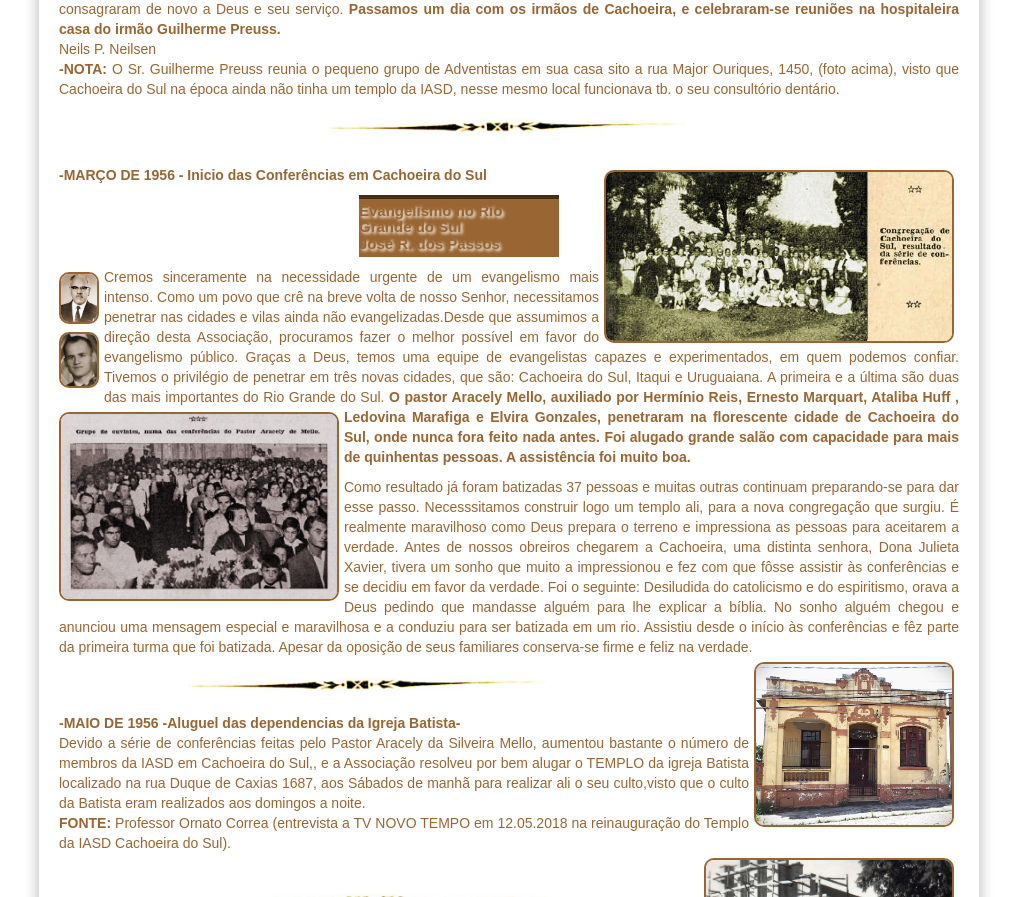
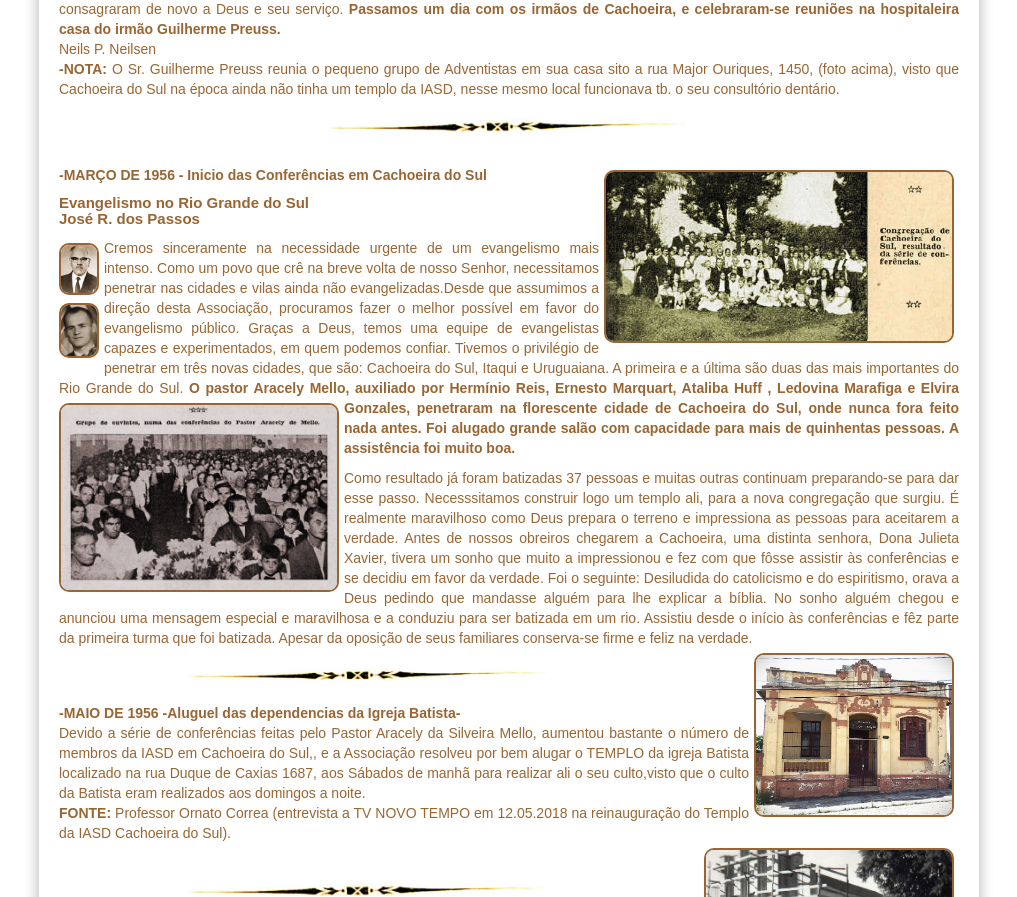
Before and after one commit to claudiovargas1955/claudiovargas1955.github.io, a Jekyll site: the page built from _pages/história-da-iasd-cachoeira.html, in a window 1280 px wide. Shown: the part 3709-4606 px from the top of the page, without its empty margins (131-1148 px from the left). Built offline with Jekyll 4.4.1, drawn with Linux system fonts in a browser that asks for light colours; some web fonts are replaced.

Commit message:
Update história-da-iasd-cachoeira.html

```diff
--- a/_pages/história-da-iasd-cachoeira.html
+++ b/_pages/história-da-iasd-cachoeira.html
@@ -91,15 +91,6 @@ details[open] summary {color:#996633;
     margin-left:0px;
   }
 
-    h5{ background: #996633;
-    width:200px;
-    border-top: #996633 groove 8px;
-    border-bottom: #996633 double 5px;
-    text-align: center;
-    color: white;
-    font-size: 20px;
-    margin-left:300px;
-  }
 
 
 
@@ -499,7 +490,7 @@ acima, e vc. será direcionado ao vídeo. </p><br>
 
 <img class="dir3" style="float:center"; src="/images/Separador2.jpg" class="img-responsive" width="400px" title="";/><br>
 
-  <h5>GENEALOGIA</h5>
+  <h4>GENEALOGIA</h4>
 <p><details><summary>GENEALOGIA DOS PIONEIROS DA IASD CACHOEIRA DO SUL (CLICAR PARA ABRIR)</summary></p>
 <p><b>-Pr. ARACELY DA SILVEIRA MELLO: </b><br>
 DATA NASC.: 26.10.1905 (nat. de Dona Francisca, na época era o 5º dist.de Cachoeira do Sul/RS).<br>
```
